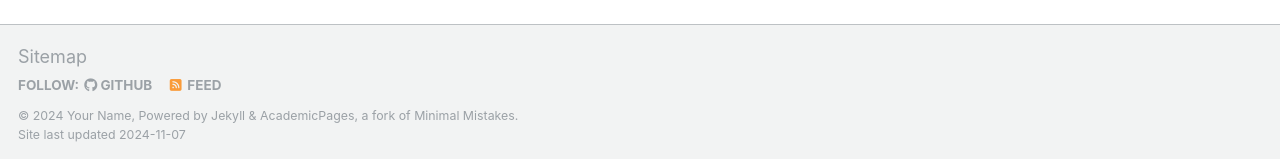
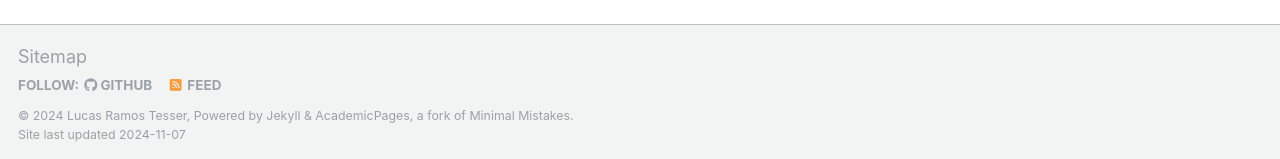
Before and after one commit to ltessergeo/ltesser, a Jekyll site: the page built from _pages/about.md, in a window 1280 px wide and 900 px high, scrolled down 2643 px. Shown: the part 738-897 px from the top of the window. Built offline with Jekyll 4.4.1, drawn with Linux system fonts in a browser that asks for light colours; some web fonts are replaced.

Commit message:
Update _config.yml

```diff
--- a/_config.yml
+++ b/_config.yml
@@ -10,7 +10,7 @@
 locale                   : "en-US"
 title                    : "Lucas Ramos Tesser"
 title_separator          : "-"
-name                     : &name "Your Name"
+name                     : &name "Lucas Ramos Tesser"
 description              : &description "personal description"
 url                      : https://academicpages.github.io # the base hostname & protocol for your site e.g. "https://mmistakes.github.io"
 baseurl                  : "" # the subpath of your site, e.g. "/blog"
@@ -32,7 +32,7 @@
 
   # Academic websites
   arxiv            : # URL - Update with the correct link to your profile
-  googlescholar    : "https://scholar.google.com/citations?user=PS_CX0AAAAAJ"
+  googlescholar    : "https://scholar.google.com/citations?hl=pt-BR&user=eyqKOG8AAAAJ&view_op=list_works&sortby=pubdate"
   impactstory      : # URL
   orcid            : "http://orcid.org/yourorcidurl"
   semantic         : # URL
```
